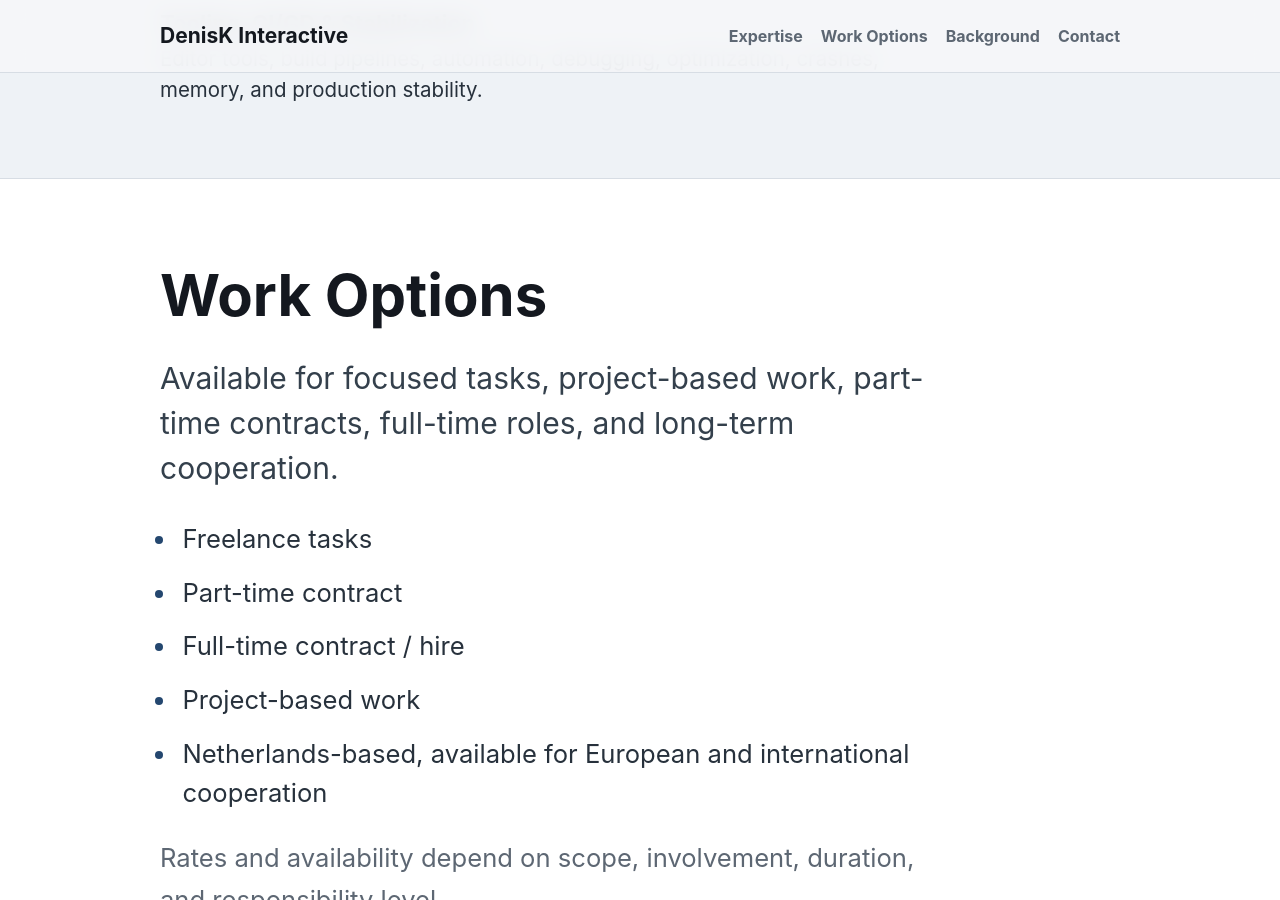
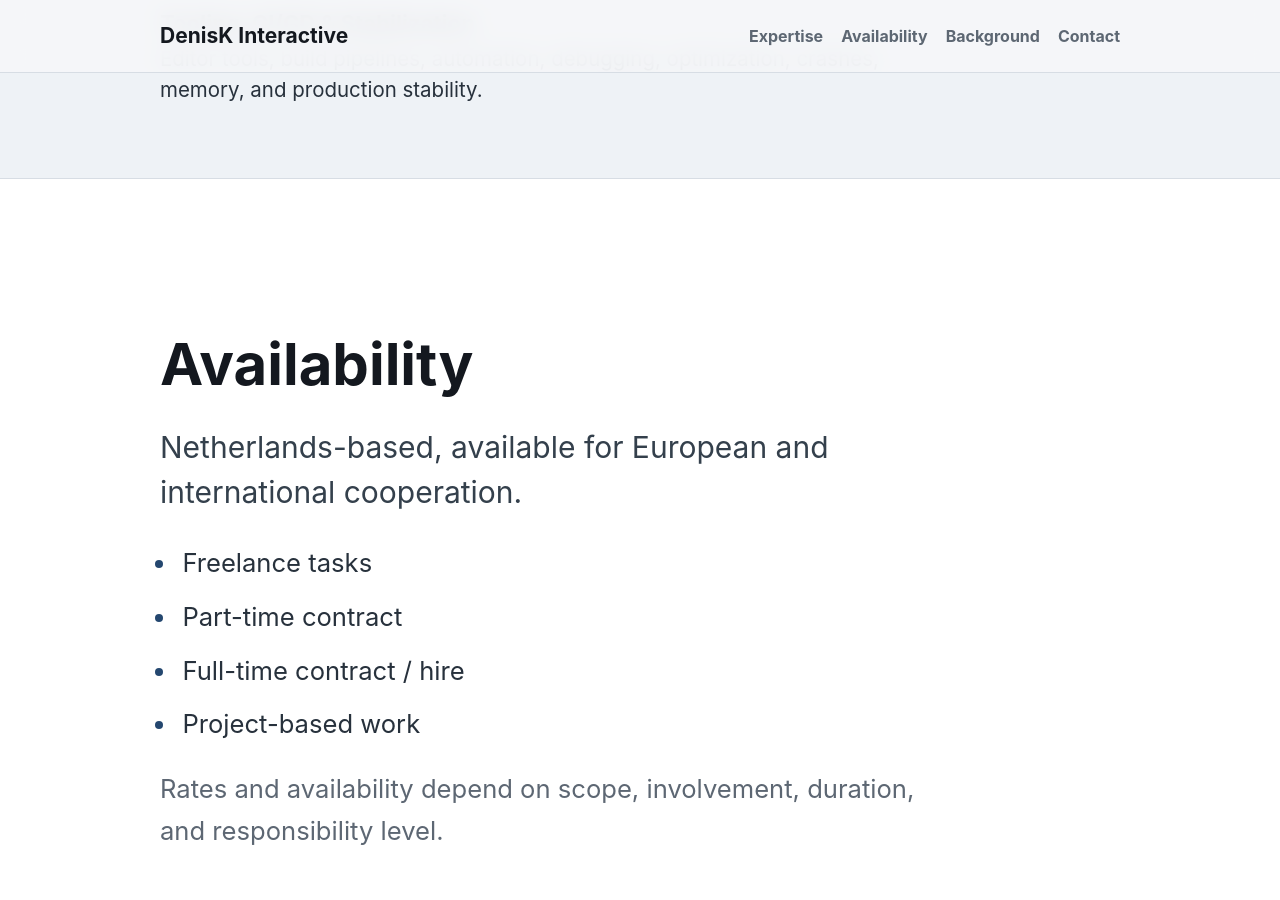
Before and after one commit to JokerDen/denisk, a Jekyll site: the page built from index.md, in a window 1280 px wide and 900 px high, scrolled down 1632 px. Built offline with Jekyll 4.4.1, drawn with Linux system fonts in a browser that asks for light colours; some of the changed text lies outside the part shown.

Commit message:
Update mail and add icon

```diff
--- a/_layouts/default.html
+++ b/_layouts/default.html
@@ -4,6 +4,7 @@
     <meta charset="utf-8">
     <meta name="viewport" content="width=device-width, initial-scale=1">
     {% seo %}
+    <link rel="icon" type="image/png" href="{{ '/assets/logo.png' | relative_url }}">
     <link rel="stylesheet" href="{{ '/assets/css/site.css' | relative_url }}">
   </head>
   <body>
@@ -12,7 +13,7 @@
         <a class="site-title" href="{{ '/' | relative_url }}">DenisK Interactive</a>
         <nav aria-label="Main navigation">
           <a href="#expertise">Expertise</a>
-          <a href="#work-options">Work Options</a>
+          <a href="#availability">Availability</a>
           <a href="#background">Background</a>
           <a href="#contact">Contact</a>
         </nav>
--- a/index.md
+++ b/index.md
@@ -48,16 +48,15 @@
   </div>
 </section>
 
-<section id="work-options">
+<section id="availability">
   <div class="section-inner">
-    <h2>Work Options</h2>
-    <p class="section-lead">Available for focused tasks, project-based work, part-time contracts, full-time roles, and long-term cooperation.</p>
+    <h2>Availability</h2>
+    <p class="section-lead">Netherlands-based, available for European and international cooperation.</p>
     <ul>
       <li>Freelance tasks</li>
       <li>Part-time contract</li>
       <li>Full-time contract / hire</li>
       <li>Project-based work</li>
-      <li>Netherlands-based, available for European and international cooperation</li>
     </ul>
     <p class="supporting-copy">Rates and availability depend on scope, involvement, duration, and responsibility level.</p>
   </div>
@@ -75,7 +74,7 @@
   <div class="section-inner">
     <h2>Contact</h2>
     <p>Send a short message to discuss the project, role, scope, availability, and pricing.</p>
-    <p><a class="cta-link" href="mailto:denis.kazantsev.work@gmail.com">Start the conversation</a></p>
-    <p>Email: <a href="mailto:denis.kazantsev.work@gmail.com">denis.kazantsev.work@gmail.com</a></p>
+    <p><a class="cta-link" href="mailto:contact@denisk.io">Start the conversation</a></p>
+    <p>Email: <a href="mailto:contact@denisk.io">contact@denisk.io</a></p>
   </div>
 </section>
```
Also changed, not shown: assets/logo.png (added).
